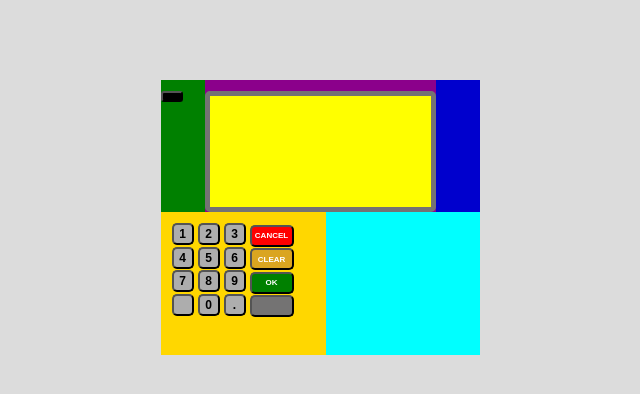
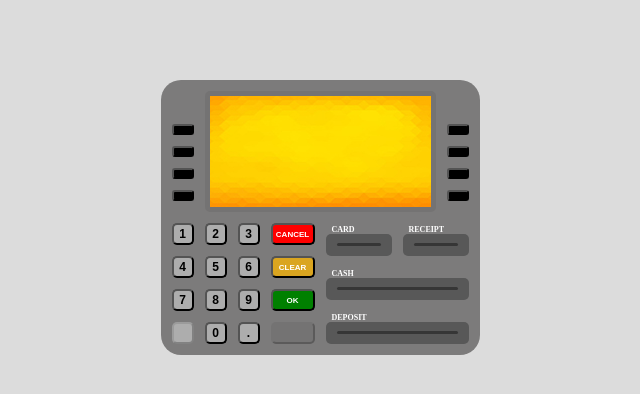
Before and after one commit to DanielRY012002/casocajero, a plain HTML site: page index.html in a window 1280 px wide. Shown: the whole page, without its empty margins (320-960 px from the left). Drawn offline with Linux system fonts and the light colour scheme.

Commit message:
version 1

```diff
--- a/css/estilos.css
+++ b/css/estilos.css
@@ -9,7 +9,7 @@ body{
     margin:11px;
 }
 .cajaprincipal{
-    background-color:rgb(156, 156, 156);
+    background-color:rgb(124, 123, 123);
     height:275px;
     width:319px;
     margin:0 auto;
@@ -25,38 +25,38 @@ body{
     width:319px;
 }
 .caja1_1{
-    background-color:green;
+    /*background-color:green;*/
     height:132px;
     width:44px;
     float:left;
 }
 .caja1_2{
-    background-color:darkmagenta;
+    /*background-color:darkmagenta;*/
     height:132px;
     width:231px;
     float:left;
 }
 .caja1_3{
-    background-color:mediumblue;
+    /*background-color:mediumblue;*/
     height:132px;
     width:44px;
     float:left;
 }
 .caja2_1{
-    margin:0;
-    padding:0;
-    background-color:gold;
+    /*background-color:gold;*/
     height:143px;
     width:165px;
     float:left;
 }
 .caja2_2{
-    background-color:aqua;
+    /*background-color:aqua;*/
     height:143px;
     width:154px;
     float:left;
 }
 .botonnumeros {
+    margin-top:11px;
+    margin-left:11px;
     font-weight:800;
     font-size:12px;
     color:black;
@@ -64,8 +64,11 @@ body{
     width:22px;
     background-color:rgb(173, 173, 173);
     border-radius:5px;
+    float:left;
 }
 .botoncancel{
+    margin-top:11px;
+    margin-left:11px;
     font-weight:700;
     font-size:8px;
     color:white;
@@ -73,8 +76,11 @@ body{
     width:44px;
     background-color:red;
     border-radius:5px;
+    float:left;
 }
 .botonclear{
+    margin-top:11px;
+    margin-left:11px;
     font-weight:700;
     font-size:8px;
     color:white;
@@ -82,8 +88,11 @@ body{
     width:44px;
     background-color:goldenrod;
     border-radius:5px;
+    float:left;
 }
 .botonok{
+    margin-top:11px;
+    margin-left:11px;
     font-weight:700;
     font-size:8px;
     color:white;
@@ -91,8 +100,11 @@ body{
     width:44px;
     background-color:green;
     border-radius:5px;
+    float:left;
 }
 .botonbloqueado{
+    margin-top:11px;
+    margin-left:11px;
     font-weight:700;
     font-size:8px;
     color:white;
@@ -100,11 +112,84 @@ body{
     width:44px;
     background-color:rgb(116, 115, 115);
     border-radius:5px;
+    float:left;
 }
-.botonseleccion{
+.botonseleccion1{
+    margin-top:44px;
+    margin-left:11px;
+    height:11px;
+    width:22px;
+    background-color:black;
+    border-radius:3px;
+    float:left;
+}
+.botonseleccion2{
     margin-top:11px;
+    margin-left:11px;
     height:11px;
     width:22px;
     background-color: black;
     border-radius:3px;
+    float:left;
 }
+.cajatexto1{
+    margin-top:11px;
+    color:white;
+    height:11px;
+    width:66px;
+    /*background-color: black;*/
+    float: left;
+}
+.cajatexto2{
+    margin-top:11px;
+    margin-left:11PX;
+    height:11px;
+    width:66px;
+    /*background-color: black;*/
+    float: left;
+}
+.letras{
+    margin-top:2px;
+    margin-left:6px;
+    font-weight:700;
+    font-size:8px;
+    color:white;
+}
+.cajatargeta{
+    height:22px;
+    width:66px;
+    border-radius:5px;
+    background-color:rgb(88, 88, 88);
+    float: left;
+}
+.cajarecibo{
+    margin-left:11px;
+    height:22px;
+    width:66px;
+    border-radius:5px;
+    background-color:rgb(88, 88, 88);
+    float: left;
+}
+.cajacash{
+    height:22px;
+    width:143px;
+    border-radius:5px;
+    background-color:rgb(88, 88, 88);
+    float: left;
+}
+.ranura{
+    margin-top:8.5px;
+    margin-left:11px;
+    height:3px;
+    width:44px;
+    border-radius:5px;
+    background-color:rgb(54, 54, 54);
+}
+.ranura2{
+    margin-top:8.5px;
+    margin-left:11px;
+    height:3px;
+    width:121px;
+    border-radius:5px;
+    background-color:rgb(54, 54, 54);
+}
--- a/index.html
+++ b/index.html
@@ -3,6 +3,7 @@
 <head>
     <meta charset="UTF-8">
     <meta name="viewport" content="width=device-width, initial-scale=1.0">
+    <link rel="stylesheet" href="https://cdnjs.cloudflare.com/ajax/libs/font-awesome/4.7.0/css/font-awesome.min.css">
     <link rel="stylesheet" href="css/estilos.css">
     <title>Cajero</title>
 </head>
@@ -10,37 +11,74 @@
     <div class="cajaprincipal">
         <div class="caja1">
             <div class="caja1_1">
-                <p>
-                    <input class="botonseleccion" type="button" value="" onclick="" />
-                </p>
+                    <input class="botonseleccion1" type="button" value="" onclick="" />
+                    <input class="botonseleccion2" type="button" value="" onclick="" />
+                    <input class="botonseleccion2" type="button" value="" onclick="" />
+                    <input class="botonseleccion2" type="button" value="" onclick="" />
             </div>
             <div class="caja1_2">
                 <iframe src="pantalla.html" frameborder="0"></iframe>
             </div>
-            <div class="caja1_3"></div>
+            <div class="caja1_3">
+                    <input class="botonseleccion1" type="button" value="" onclick="" />
+                    <input class="botonseleccion2" type="button" value="" onclick="" />
+                    <input class="botonseleccion2" type="button" value="" onclick="" />
+                    <input class="botonseleccion2" type="button" value="" onclick="" />
+            </div>
         </div>
         <div class="caja2">
             <div class="caja2_1">
-                <p class="bordes">
                     <input class="botonnumeros" type="button" value="1" onclick="" />
                     <input class="botonnumeros" type="button" value="2" onclick="" />
                     <input class="botonnumeros" type="button" value="3" onclick="" />
                     <input class="botoncancel" type="button" value="CANCEL" onclick="" />
+                    <div style="clear: both;"></div>
                     <input class="botonnumeros" type="button" value="4" onclick="" />
                     <input class="botonnumeros" type="button" value="5" onclick="" />
                     <input class="botonnumeros" type="button" value="6" onclick="" />
                     <input class="botonclear" type="button" value="CLEAR" onclick="" />
+                    <div style="clear: both;"></div>
                     <input class="botonnumeros" type="button" value="7" onclick="" />
                     <input class="botonnumeros" type="button" value="8" onclick="" />
                     <input class="botonnumeros" type="button" value="9" onclick="" />
                     <input class="botonok" type="button" value="OK" onclick="" />
-                    <input class="botonnumeros" type="button"/>
+                    <div style="clear: both;"></div>
+                    <input class="botonnumeros" type="button" disabled/>
                     <input class="botonnumeros" type="button" value="0" onclick="" />
                     <input class="botonnumeros" type="button" value="." onclick="" />
-                    <input class="botonbloqueado" type="button"/>
-                </p>
+                    <input class="botonbloqueado" type="button" disabled/>
             </div>
-            <div class="caja2_2"></div>
+            <div class="caja2_2">
+                <div class="cajatexto1">
+                    <p class="letras">CARD</p>
+                </div>
+                <div class="cajatexto2">
+                    <p class="letras">RECEIPT</p>
+                </div>
+                <div style="clear: both;"></div>
+                <div class="cajatargeta">
+                    <div class="ranura"></div>
+                </div>
+                <div class="cajarecibo">
+                    <div class="ranura"></div>
+                </div>
+                <div style="clear: both;"></div>
+                <div class="cajatexto1">
+                    <p class="letras">CASH</p>
+                </div>
+                <div style="clear: both;"></div>
+                <div class="cajacash">
+                    <div class="ranura2"></div>
+                </div>
+                <div style="clear: both;"></div>
+                <div class="cajatexto1">
+                    <p class="letras">DEPOSIT</p>
+                </div>
+                <div style="clear: both;"></div>
+                <div class="cajacash">
+                    <div class="ranura2"></div>
+                </div>
+            </div>
         </div>
     </div>
 </body>
--- a/pantalla.html
+++ b/pantalla.html
@@ -10,8 +10,8 @@
             padding:0;
         }
         #pantalla{
+            background-image: url(/imagenes/pantalla.jpg);
             margin-top:11px;
-            background-color:yellow;
             width:221px;
             height:111px;
             border-radius:5px;
```
Also changed, not shown: imagenes/pantalla.jpg (added).
